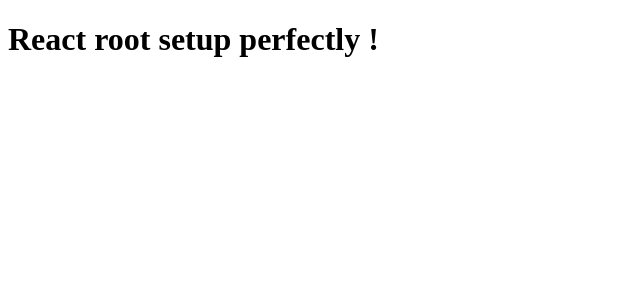
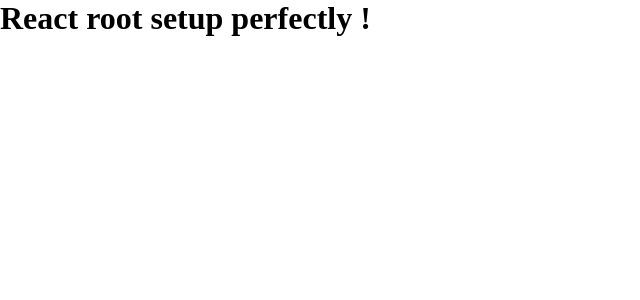
Before and after one commit to nathanEvrardDaCunha/budget-tracker, a React (Vite) app: page / in a window 1280 px wide. Shown: the top 300 px of the page, without its empty margins (0-640 px from the left). Built offline with nearby package versions, Linux system fonts and the light colour scheme.

Commit message:
feat(core): implement boilerplate static header

```diff
--- a/index.html
+++ b/index.html
@@ -39,6 +39,8 @@
         <meta name="twitter:url" content="https://www.freenance.com" />
 
         <!-- Css styles files -->
+        <link rel="stylesheet" href="src/variables.css" />
+        <link rel="stylesheet" href="src/main.css" />
 
         <!-- Javascript scripts files -->
         <script type="module" src="src/main.tsx" defer></script>
--- /dev/null
+++ b/src/layouts/header/Header.css
@@ -0,0 +1,6 @@
+.header {
+    background-color: var(--background-color--dark-mode);
+    color: var(--text-color--dark-mode);
+    padding-inline: var(--white-space--medium);
+    padding-block: var(--white-space--extra-small);
+}
--- /dev/null
+++ b/src/main.css
@@ -0,0 +1,10 @@
+* {
+    box-sizing: border-box;
+    margin: 0;
+    padding: 0;
+}
+
+/* TODO: Separate this as "variables.css", "reset.css" or "normalize.css"... */
+
+/* TODO: Set root element for rem to 16px */
+/* TODO: Set copyright free font */
--- /dev/null
+++ b/src/variables.css
@@ -0,0 +1,15 @@
+:root {
+    /* Color Palette */
+    --background-color--light-mode: rgb(240, 240, 240);
+    --text-color--light-mode: rgb(20, 20, 20);
+
+    --background-color--dark-mode: rgb(20, 20, 20);
+    --text-color--dark-mode: rgb(240, 240, 240);
+
+    /* White Space */
+    --white-space--extra-small: 0.5rem;
+    --white-space--small: 1rem;
+    --white-space--medium: 2rem;
+    --white-space--large: 3rem;
+    --white-space--extra-large: 4rem;
+}
```
Also changed, not shown: src/layouts/header/Header.tsx (added, +9 -0 lines).
